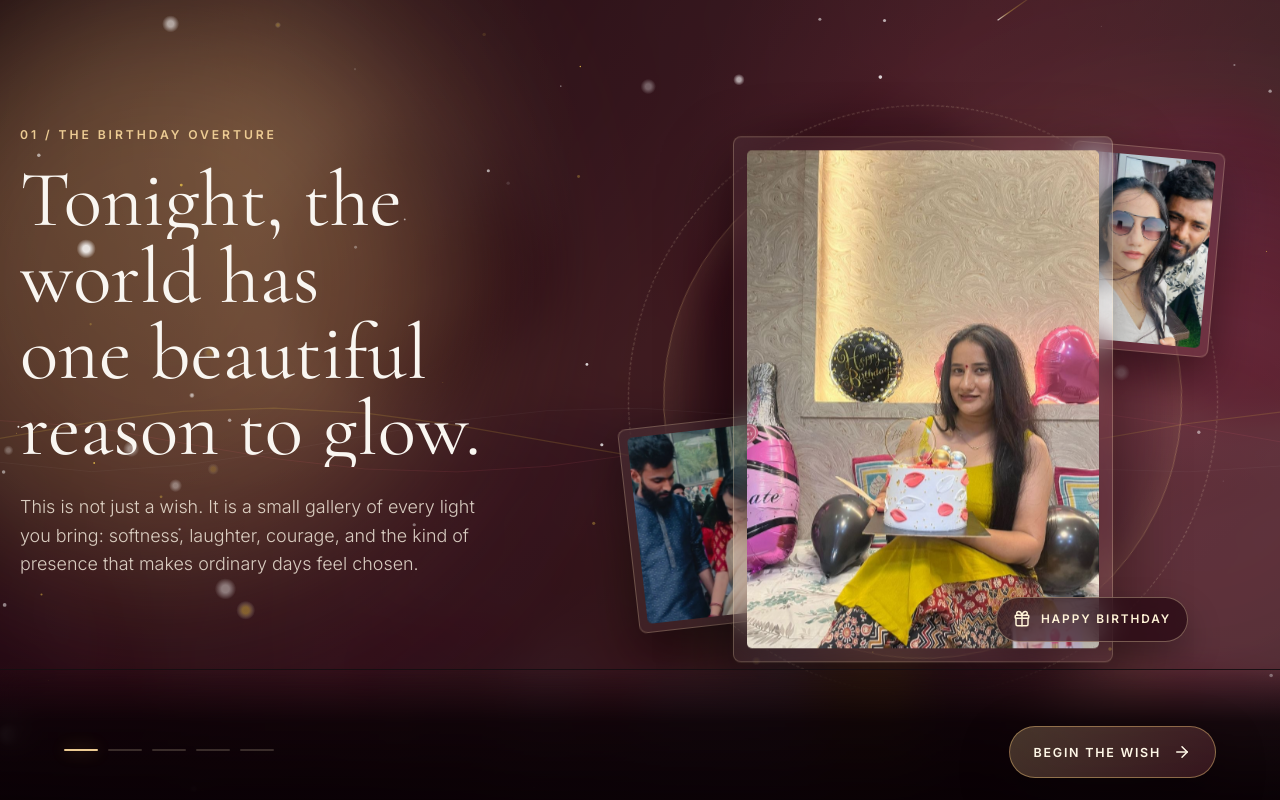
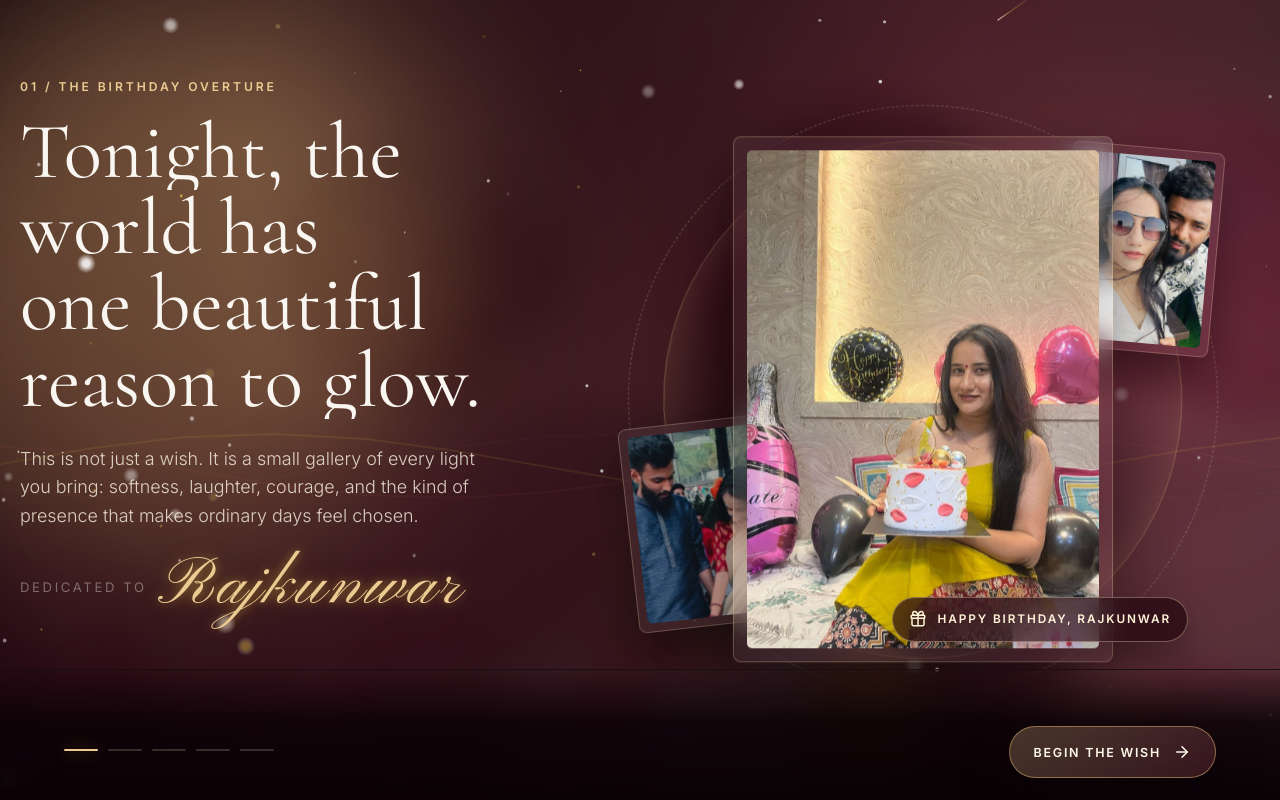
Before and after one commit to shantanusapkal007/sarkar, a React (Vite) app: page / in a window 1280 px wide. Built offline with nearby package versions, Linux system fonts and the light colour scheme.

Commit message:
feat: personalize website for Rajkunwar with beautiful calligraphic Pinyon Script cursive typography

```diff
--- a/src/App.jsx
+++ b/src/App.jsx
@@ -437,6 +437,18 @@ function App() {
               >
                 {chapter.copy}
               </motion.p>
+
+              {scene === 1 && (
+                <motion.div
+                  initial={{ opacity: 0, y: 14 }}
+                  animate={{ opacity: 1, y: 0 }}
+                  transition={{ delay: 0.65 }}
+                  className="dedication-line"
+                >
+                  <span style={{ fontSize: '0.82rem', textTransform: 'uppercase', letterSpacing: '0.2em', color: 'rgba(255,255,255,0.36)' }}>dedicated to</span>
+                  <span className="romantic-name">Rajkunwar</span>
+                </motion.div>
+              )}
             </div>
 
             <div className="art-column">
@@ -476,7 +488,7 @@ function App() {
                   </motion.figure>
                   <div className="birthday-plaque">
                     <Gift size={18} />
-                    <span>Happy Birthday</span>
+                    <span>Happy Birthday, Rajkunwar</span>
                   </div>
                 </motion.div>
               )}
@@ -735,8 +747,11 @@ function App() {
               </div>
 
               <div className="final-copy">
-                <p className="eyebrow">For your birthday</p>
-                <h1>Happy Birthday, My Love</h1>
+                <p className="eyebrow">For Rajkunwar</p>
+                <h1 style={{ display: 'flex', flexDirection: 'column', gap: '8px', lineHeight: '1.1' }}>
+                  <span style={{ fontSize: '0.55em', textTransform: 'uppercase', letterSpacing: '0.12em', color: '#7a3145', fontFamily: 'var(--font-sans)', fontWeight: '700' }}>Happy Birthday</span>
+                  <span className="romantic-name" style={{ fontSize: '1.25em', alignSelf: 'flex-start' }}>Rajkunwar</span>
+                </h1>
                 <p>
                   I hope this year meets you with the same tenderness you give the world.
                   May it bring you mornings that feel peaceful, evenings that feel safe,
@@ -747,9 +762,10 @@ function App() {
                   storms, and the reason ordinary moments turn into something worth
                   saving.
                 </p>
-                <p className="signature">
-                  Today, I celebrate you fully: your heart, your courage, your beauty,
-                  and the gentle magic only you carry.
+                <p className="signature" style={{ display: 'flex', flexDirection: 'column', gap: '8px' }}>
+                  <span>Today, I celebrate you fully: your heart, your courage, your beauty,</span>
+                  <span>and the gentle magic only you carry.</span>
+                  <span className="romantic-name" style={{ fontSize: '2.5rem', marginTop: '14px', alignSelf: 'flex-start' }}>Rajkunwar</span>
                 </p>
               </div>
             </motion.div>
--- a/src/index.css
+++ b/src/index.css
@@ -1,4 +1,4 @@
-@import url('https://fonts.googleapis.com/css2?family=Cormorant+Garamond:ital,wght@0,300;0,400;0,500;0,600;1,300;1,400&family=Inter:wght@200;300;400;500;600&display=swap');
+@import url('https://fonts.googleapis.com/css2?family=Cormorant+Garamond:ital,wght@0,300;0,400;0,500;0,600;1,300;1,400&family=Inter:wght@200;300;400;500;600&family=Pinyon+Script&display=swap');
 
 :root {
   /* Velvety Burgundy and Champagne Gold Color System */
@@ -13,6 +13,7 @@
   /* Fonts */
   --font-serif: 'Cormorant Garamond', serif;
   --font-sans: 'Inter', sans-serif;
+  --font-romantic: 'Pinyon Script', cursive;
 
   /* Glassmorphism */
   --glass-bg: rgba(255, 255, 255, 0.025);
@@ -188,3 +189,21 @@ html, body {
     stroke-dashoffset: 0;
   }
 }
+
+.romantic-name {
+  font-family: var(--font-romantic);
+  color: var(--champagne-gold);
+  text-shadow: 0 0 10px var(--champagne-gold-glow), 0 0 25px rgba(252, 211, 77, 0.25);
+  font-size: clamp(2.2rem, 5.5vw, 4.2rem);
+  font-weight: 400;
+  letter-spacing: 0.05em;
+  display: inline-block;
+  line-height: 1.2;
+}
+
+.dedication-line {
+  margin-top: 16px;
+  display: flex;
+  align-items: center;
+  gap: 10px;
+}
```
